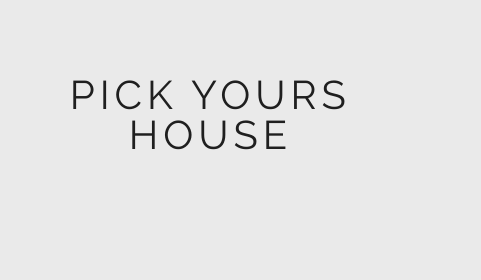
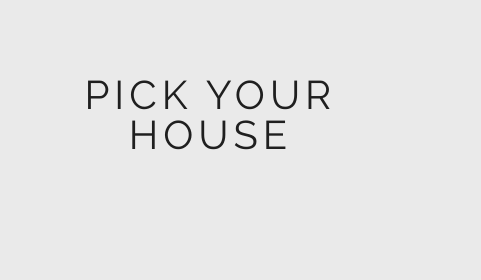
Before and after one commit to vargheserg/EarthXHackathon, a plain HTML site: page App.html in a window 1280 px wide. Shown: the top 280 px of the page, 799-1280 px from the left. Drawn offline with nearby package versions, Linux system fonts and the light colour scheme; some packages are replaced by stand-ins of ours.

Commit message:
Final Update

```diff
--- a/App.html
+++ b/App.html
@@ -52,7 +52,7 @@
           </div>
         </div>
         <div class="dashboard-info">
-						<div id="city-name">Pick yours House</div>
+						<div id="city-name">Pick your House</div>
         </div>
       </div>
     </div>
```
